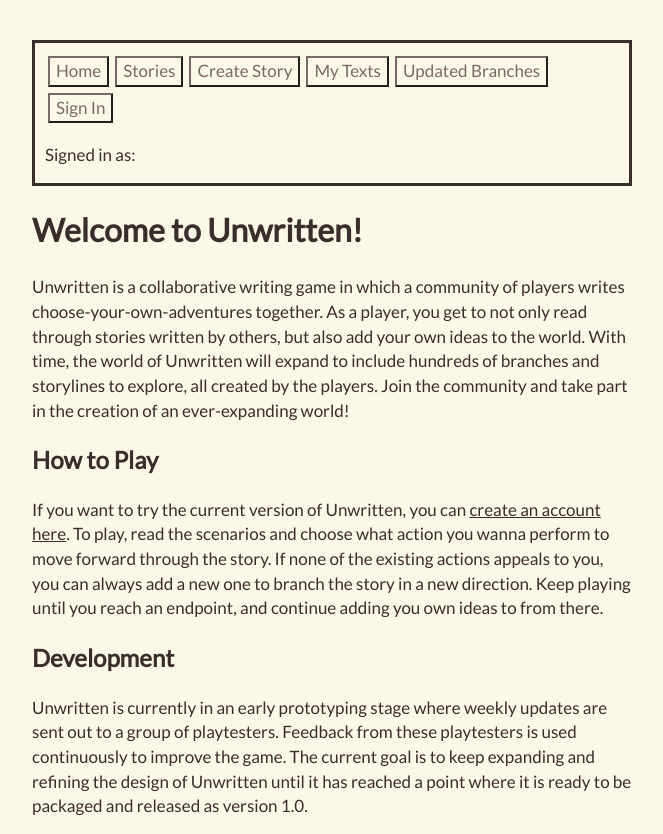
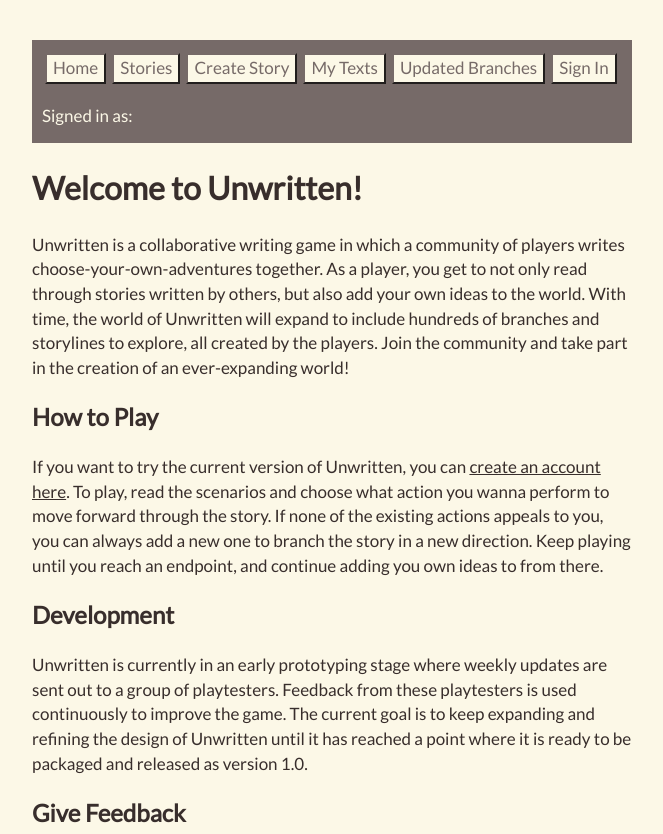
Before and after one commit to douglasdriving/Unwritten, a website: page public/index.html in a window 1280 px wide. Shown: the top 834 px of the page, without its empty margins (308-971 px from the left). Drawn offline with Linux system fonts and the light colour scheme; no server answers.

Commit message:
style adjust

```diff
--- a/public/scripts/navigator.js
+++ b/public/scripts/navigator.js
@@ -3,7 +3,7 @@ import { GetPlayerNotifications } from "/scripts/dbHandler.js?v=0.11";
 
 const navBar = document.createElement('div');
 document.body.prepend(navBar);
-navBar.className = 'bordered';
+navBar.className = 'inverted';
 
 const homeButton = CreateNavButton('Home', '/index');
 const storiesButton = CreateNavButton('Stories', '/pages/storyList');
@@ -15,6 +15,7 @@ const logInButton = CreateNavButton('Sign In', '/pages/login');
 const loggedInText = document.createElement('p');
 navBar.append(loggedInText);
 loggedInText.textContent = 'Signed in as: ';
+loggedInText.className = 'white';
 
 const playButtons = [storiesButton, createStoryButton, myTextsButton, notificationsButton];
 
--- a/public/styles/style.css
+++ b/public/styles/style.css
@@ -1,6 +1,5 @@
 #ingress{
     font-weight: bold;
-    font-size: 20px;
 }
 
 #addActions {
```
